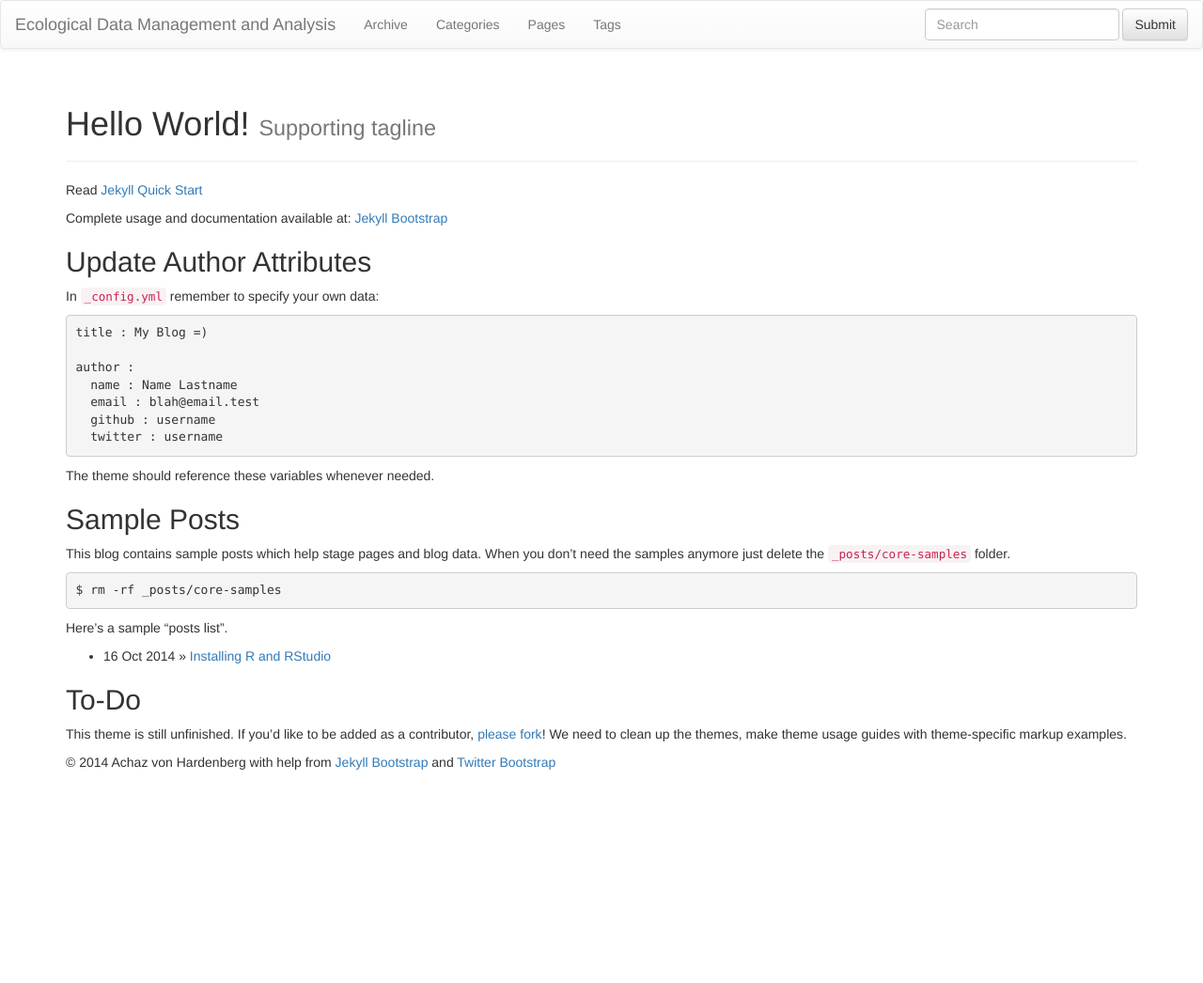
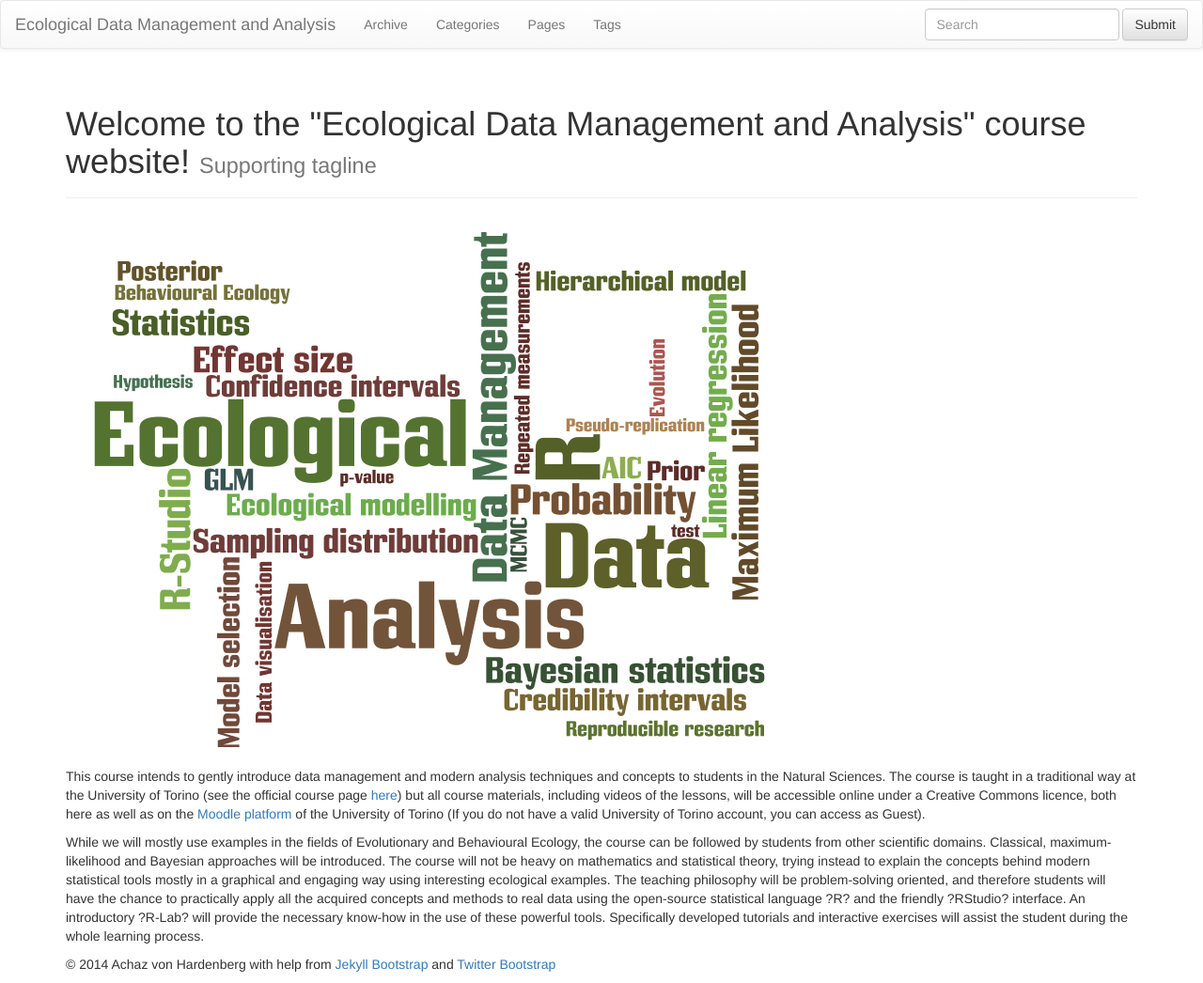
Before and after one commit to achazhardenberg/ecostats.co, a Jekyll site: the page built from index.md, in a window 1280 px wide. Shown: the whole page at 94% size. Built offline with Jekyll 4.4.1, drawn with Linux system fonts in a browser that asks for light colours; nearby versions of some CDN libraries; library files that are not in the unit come from our copies; before the commit the page ends 900 px from its top, so only the background shows below that.

Commit message:
changed index page

```diff
--- a/index.md
+++ b/index.md
@@ -1,44 +1,12 @@
 ---
 layout: page
-title: Hello World!
+title: Welcome to the "Ecological Data Management and Analysis" course website!
 tagline: Supporting tagline
 ---
 {% include JB/setup %}
 
-Read [Jekyll Quick Start](http://jekyllbootstrap.com/usage/jekyll-quick-start.html)
+![eco-wordle](https://achazhardenberg.github.io/ecostats.co/assets/eco_wordle.jpg)
 
-Complete usage and documentation available at: [Jekyll Bootstrap](http://jekyllbootstrap.com)
+This course intends to gently introduce data management and modern analysis techniques and concepts to students in the Natural Sciences. The course is taught in a traditional way at the University of Torino (see the official course page [here](http://naturali.campusnet.unito.it/do/corsi.pl/Show?_id=af34)) but all course materials, including videos of the lessons, will be accessible online under a Creative Commons licence, both here as well as on the [Moodle platform](http://naturali.i-learn.unito.it/course/view.php?id=74) of the University of Torino (If you do not have a valid University of Torino account, you can access as Guest).
 
-## Update Author Attributes
-
-In `_config.yml` remember to specify your own data:
-
-    title : My Blog =)
-
-    author :
-      name : Name Lastname
-      email : blah@email.test
-      github : username
-      twitter : username
-
-The theme should reference these variables whenever needed.
-
-## Sample Posts
-
-This blog contains sample posts which help stage pages and blog data.
-When you don't need the samples anymore just delete the `_posts/core-samples` folder.
-
-    $ rm -rf _posts/core-samples
-
-Here's a sample "posts list".
-
-<ul class="posts">
-  {% for post in site.posts %}
-    <li><span>{{ post.date | date_to_string }}</span> &raquo; <a href="{{ BASE_PATH }}{{ post.url }}">{{ post.title }}</a></li>
-  {% endfor %}
-</ul>
-
-## To-Do
-
-This theme is still unfinished. If you'd like to be added as a contributor, [please fork](http://github.com/plusjade/jekyll-bootstrap)!
-We need to clean up the themes, make theme usage guides with theme-specific markup examples.
+While we will mostly use examples in the fields of Evolutionary and Behavioural Ecology, the course can be followed by students from other scientific domains. Classical, maximum- likelihood and Bayesian approaches will be introduced. The course will not be heavy on mathematics and statistical theory, trying instead to explain the concepts behind modern statistical tools mostly in a graphical and engaging way using interesting ecological examples. The teaching philosophy will be problem-solving oriented, and therefore students will have the chance to practically apply all the acquired concepts and methods to real data using the open-source statistical language ?R? and the friendly ?RStudio? interface. An introductory ?R-Lab? will provide the necessary know-how in the use of these powerful tools. Specifically developed tutorials and interactive exercises will assist the student during the whole learning process.
```
Also changed, not shown: assets/eco_wordle.jpg (added).
